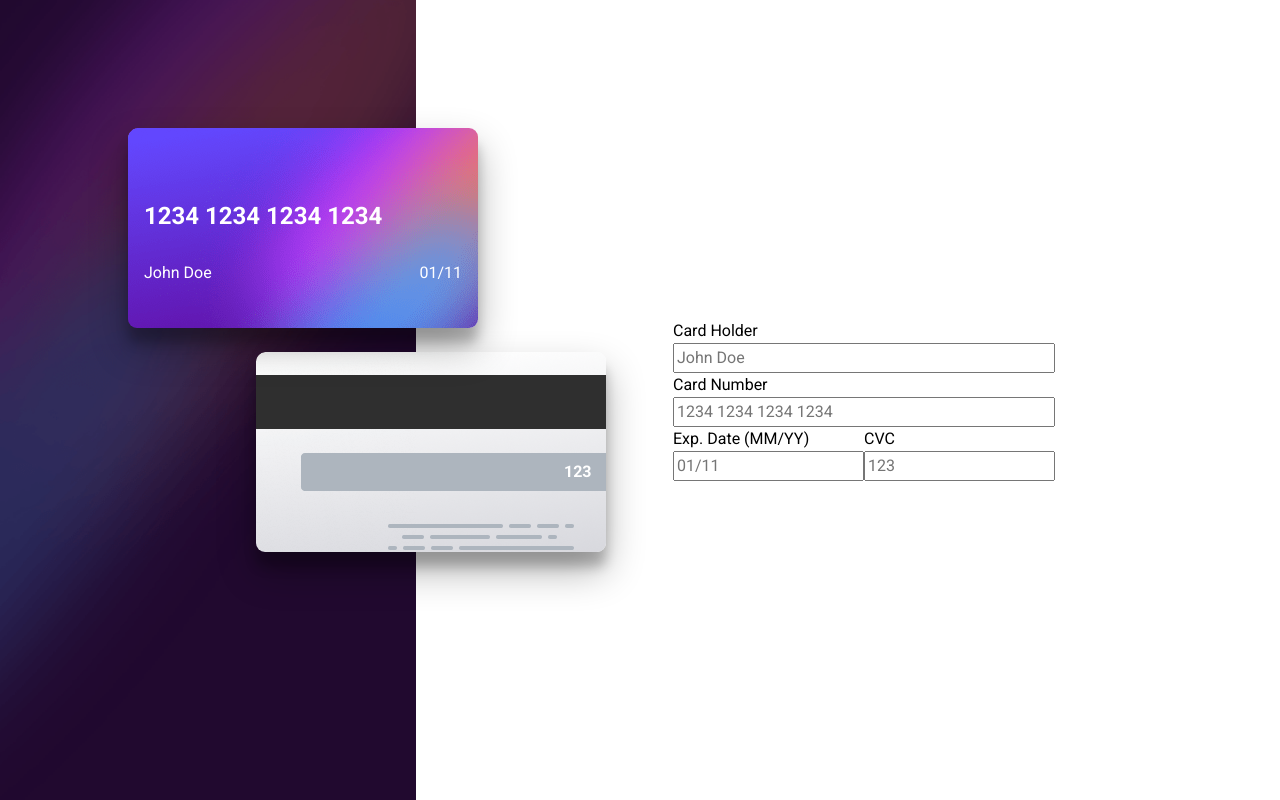
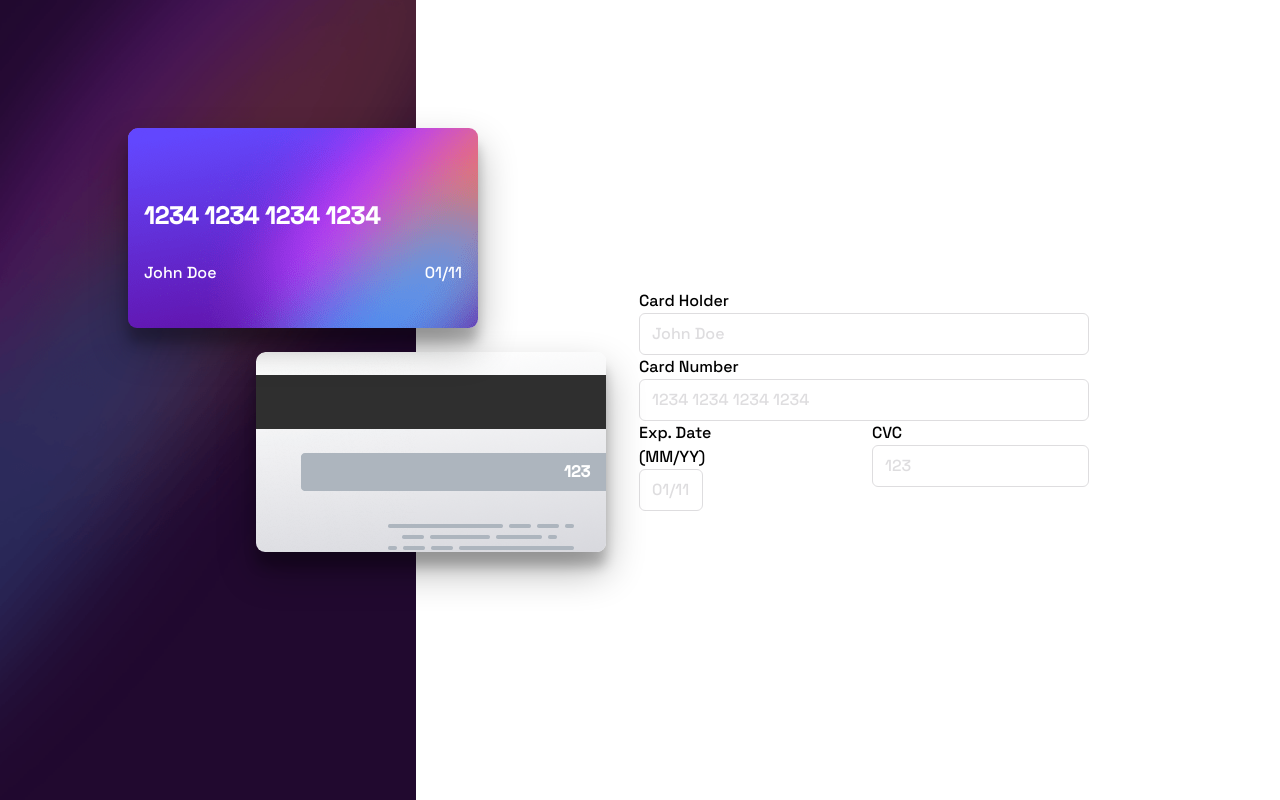
Before and after one commit to filipesaretta/card-interactive, a React (Vite) app: page / in a window 1280 px wide. Built offline with nearby package versions, Linux system fonts and the light colour scheme.

Commit message:
Add styles

```diff
--- a/index.html
+++ b/index.html
@@ -5,7 +5,7 @@
   <meta charset="UTF-8" />
   <link rel="preconnect" href="https://fonts.googleapis.com">
   <link rel="preconnect" href="https://fonts.gstatic.com" crossorigin>
-  <link href="https://fonts.googleapis.com/css2?family=Roboto:wght@400;700;900&display=swap" rel="stylesheet">
+  <link href="https://fonts.googleapis.com/css2?family=Space+Grotesk:wght@500&display=swap" rel="stylesheet">
   <link rel="icon" type="image/svg+xml" href="/vite.svg" />
   <meta name="viewport" content="width=device-width, initial-scale=1.0" />
   <title>Interactive Credit Card</title>
--- a/src/components/styles.ts
+++ b/src/components/styles.ts
@@ -7,12 +7,59 @@ export const Details = styled.div`
   align-items: center;
   justify-self: center;
   form {
+    max-width: 100%;
+    label[for="ExpDate"] {
+      display: grid;
+      grid-template-columns: 1fr 1fr;
+      margin-right: 2rem;
+
+      span {
+        grid-column: 1 / -1;
+      }
+
+      input {
+        grid-row: 2;
+        max-width: 4rem;
+      }
+    }
     label {
       display: flex;
       flex-direction: column;
+      span {
+        padding-top: 0.5rem;
+        padding-bottom: 0.75rem;
+      }
     }
+
+    input {
+      border: 1px solid hsl(270, 3%, 87%);
+      border-radius: 6px;
+      padding: 0.5rem 0.75rem;
+      color: #160f1f;
+
+      &::placeholder {
+        color: hsl(270, 3%, 87%);
+      }
+
+      &:focus {
+        outline: 2px solid hsl(278, 68%, 11%);
+      }
+    }
+
     div {
       display: flex;
     }
+    button {
+      display: flex;
+      align-items: center;
+      justify-content: center;
+      margin-top: 0.75rem;
+      width: 100%;
+      padding: 1rem 0;
+      color: white;
+      background-color: hsl(278, 68%, 11%);
+      border-radius: 6px;
+      cursor: pointer;
+    }
   }
 `;
--- a/src/css/GlobalStyles.ts
+++ b/src/css/GlobalStyles.ts
@@ -17,7 +17,7 @@ html, body {
 body {
   line-height: 1.5;
   -webkit-font-smoothing: antialiased;
-  font-family: 'Roboto', sans-serif;
+  font-family: 'Space Grotesk', sans-serif;
 }
 
 img, picture, video, canvas, svg {
```
